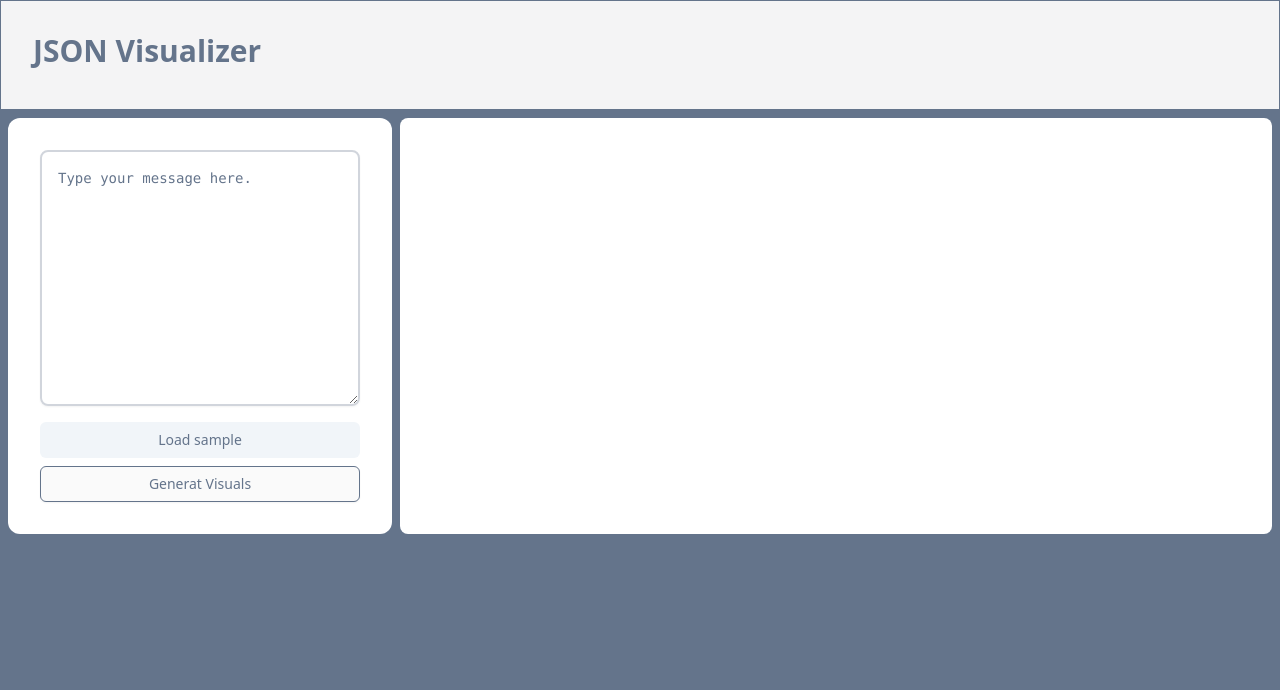
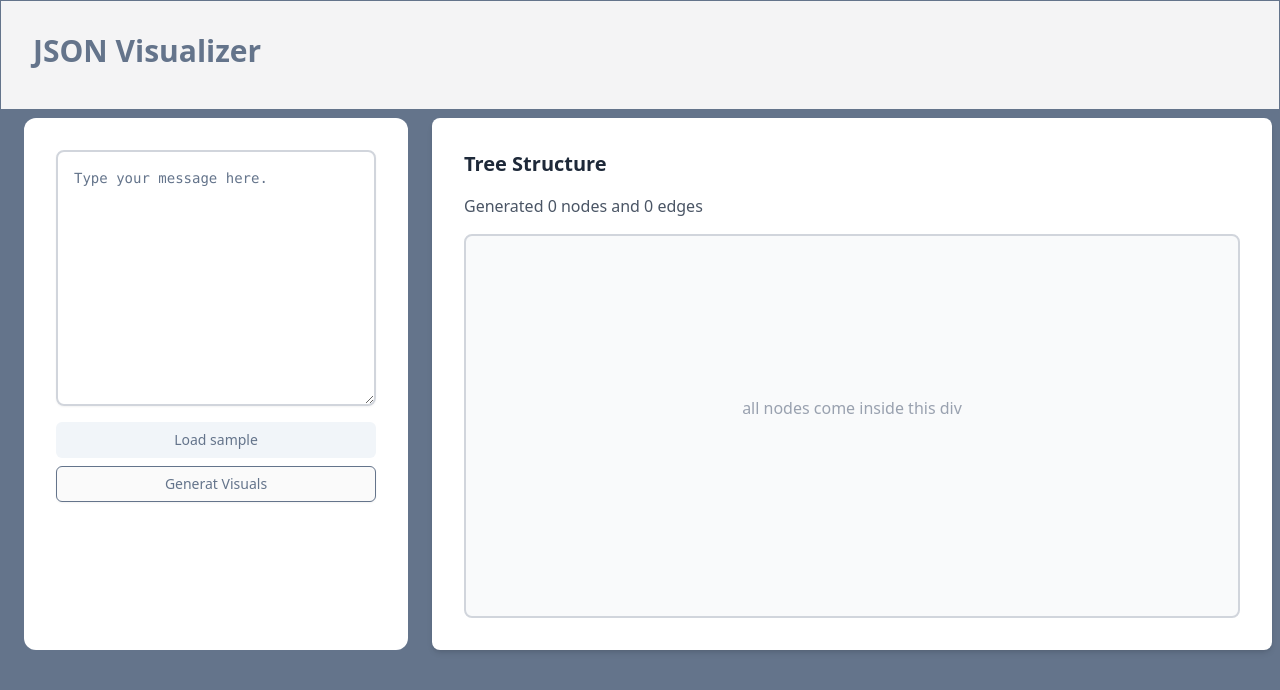
Before and after one commit to Abdullah-FSWD/Json-visualizer, a React (Vite) app: page / in a window 1280 px wide. Shown: the top 690 px of the page. Built offline with nearby package versions, Linux system fonts and the light colour scheme.

Commit message:
created layout for node and edges

```diff
--- a/src/App.tsx
+++ b/src/App.tsx
@@ -198,12 +198,12 @@ function App() {
   return (
     <>
       <Toaster position="top-center" richColors />
-      <div className="bg-background ">
+      {/* <div className="flex"> */}
       <header className="bg-zinc-100 text-muted-foreground p-8 border">
         <h1 className="text-3xl mb-2 font-semibold">JSON Visualizer</h1>
       </header>
-        <div className=" my-auto mx-0 p-2 bg-muted-foreground h-auto flex flex-1 gap-2 ">
-          <div className="bg-background p-8 rounded-xl flex-none min-w-96 max-w-28">
+      <div className="w-full my-auto p-2 bg-muted-foreground h-auto flex flex-1 gap-2  ">
+        <div className="bg-background p-8 mx-4 rounded-xl flex-none min-w-96 max-w-28">
           <Textarea
             className="min-h-64 max-h-full w-full p-4 border-2 border-gray-300 rounded-lg font-mono mb-4"
             placeholder="Type your message here."
@@ -227,10 +227,25 @@ function App() {
             </Button>
           </div>
         </div>
-          <div className="flex-1 bg-background p-8 rounded"></div>
+        {/* {nodes.length > 0 && ( */}
+        <div className="bg-white rounded-lg shadow-md p-8 flex-1">
+          <h2 className="text-xl font-bold mb-4 text-gray-800">
+            Tree Structure
+          </h2>
+          <p className="text-gray-600 mb-4">
+            Generated {nodes.length} nodes and {edges.length} edges
+          </p>
+
+          <div className="border-2 border-gray-300 rounded-lg bg-gray-50 h-96">
+            <p className="text-center text-gray-400 pt-40">
+              all nodes come inside this div
+            </p>
           </div>
         </div>
+        {/* )} */}
+      </div>
       <Separator />
+      {/* </div> */}
     </>
   );
 }
```
Lines whose indentation alone changed are shown as unchanged.
